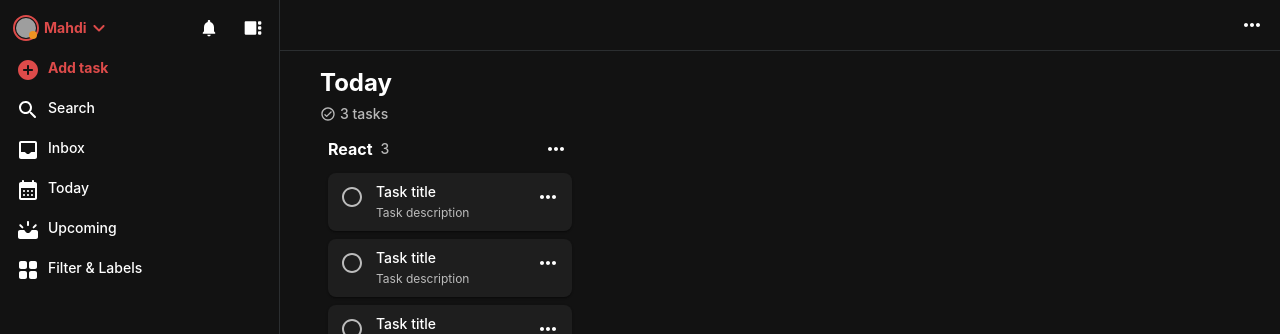
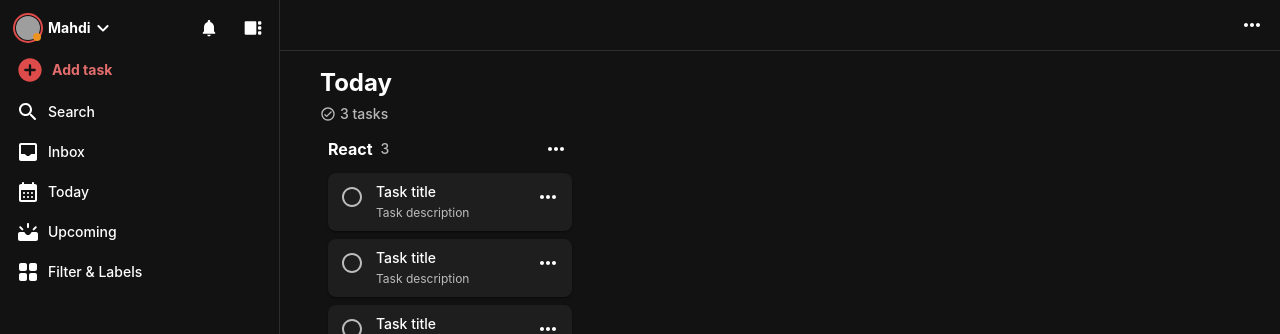
Before and after one commit to MahdiHaeri/Todoist_React, a React (Vite) app: page /app/today in a window 1280 px wide. Shown: the top 334 px of the page. Built offline with nearby package versions, Linux system fonts and the light colour scheme; grey boxes are pictures that could not be loaded.

Commit message:
Update NavDrawer

```diff
--- a/src/layouts/dashboard/component/navDrawer/NavDrawer.jsx
+++ b/src/layouts/dashboard/component/navDrawer/NavDrawer.jsx
@@ -39,10 +39,8 @@ export const NavDrawer = ({openNav, onToggleDrawer}) => {
                                 alignItems={"center"}
                                 gap={1}
                             >
-                                <Icon>
-                                    <AddCircleRoundedIcon/>
-                                </Icon>
-                                <Typography variant={"subtitle2"} fontWeight={"bold"}>
+                                <AddCircleRoundedIcon sx={{fontSize: 28}}/>
+                                <Typography variant={"subtitle2"} fontWeight={"bold"} sx={{color: 'primary.lighter'}}>
                                     Add task
                                 </Typography>
                             </Stack>
--- a/src/layouts/dashboard/component/navDrawer/component/DrawerHeader.jsx
+++ b/src/layouts/dashboard/component/navDrawer/component/DrawerHeader.jsx
@@ -7,7 +7,7 @@ import profileImage from '/src/assets/img/profileImage.jpeg'
 export const DrawerHeader = ({openNav, onToggleDrawer}) => {
     return (
         <Stack direction={"row"} alignItems={"center"} justifyContent={"space-between"}>
-            <Button variant={"text"} sx={{'&.MuiButton-text': {textTransform: 'none', padding: 1}}}>
+            <Button variant={"text"} sx={{'&.MuiButton-text': {textTransform: 'none', padding: 1}}} color={'inherit'}>
                 <Stack direction={"row"} alignItems={"center"} justifyContent={"center"} spacing={1}>
                     <Badge
                         color={'secondary'}
@@ -20,8 +20,8 @@ export const DrawerHeader = ({openNav, onToggleDrawer}) => {
                         <Avatar
                             src={profileImage}
                             sx={{
-                                width: 20,
-                                height: 20,
+                                width: 24,
+                                height: 24,
                                 outline: '2px solid',
                                 outlineColor: 'primary.main',
                                 outlineOffset: 1,
--- a/src/layouts/dashboard/component/navDrawer/component/DrawerListItem.jsx
+++ b/src/layouts/dashboard/component/navDrawer/component/DrawerListItem.jsx
@@ -8,11 +8,11 @@ export const DrawerListItem = () => {
         <List disablePadding>
             {navConfig.map((item) => (
                 <ListItem key={item.title} disablePadding>
-                    <ListItemButton sx={{borderRadius: 1, padding: 1}} onClick={() => {navigate(item.path)}}>
+                    <ListItemButton sx={{borderRadius: 1, padding: 1}} onClick={() => {
+                        navigate(item.path)
+                    }}>
                         <Stack width={'100%'} direction={"row"} justifyContent={"start"} alignItems={"center"} gap={1}>
-                            <Icon>
-                                {item.icon}
-                            </Icon>
+                            {item.icon}
                             <Typography variant={"subtitle2"}>
                                 {item.title}
                             </Typography>
```
